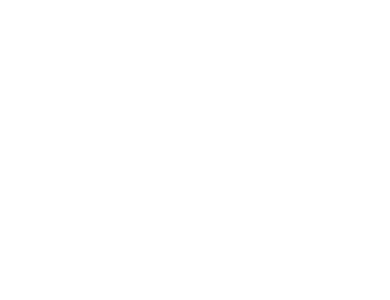
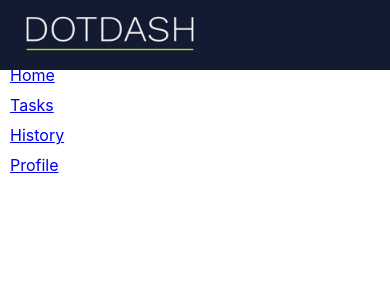
Before and after one commit to Oluniyisrael/dotdash, a React (Create React App) app: page /user in a window 390 px wide. Before the commit this address had no page. Shown: the top 300 px of the page. Built offline with nearby package versions, Linux system fonts and the light colour scheme.

Commit message:
Created new page

```diff
--- a/src/App.js
+++ b/src/App.js
@@ -1,13 +1,16 @@
 import LandingPage from './pages/landingPage/LandingPage';
 import './App.css';
 import {BrowserRouter as Router,Routes,Route} from 'react-router-dom'
+import UserPage from './pages/userPage/UserPage';
 
 function App() {
+  const isLoggedIn = true
   return (
     <div>
    <Router>
     <Routes>
       <Route path='/' element={<LandingPage/>}/>
+      {isLoggedIn && <Route path='/user' element={<UserPage/>}/>}
     </Routes>
    </Router>
 {/* errand sending App */}
--- /dev/null
+++ b/src/components/navBar/NavBar.css
@@ -0,0 +1,43 @@
+nav {
+    display: flex;
+    align-items: center;
+    justify-content: space-between;
+    top: 0;
+    width: auto;
+    background-color:  #131b32;
+    padding: 10px;
+    height: 50px;
+  }
+  #logo{
+    height: 50px;
+    width: 300px;
+  }
+  ul {
+    display: flex;
+    list-style: none;
+    margin: 0;
+    padding: 0;
+  }
+
+  li {
+    margin-left: 10px;
+  }
+
+  @media screen and (max-width: 768px) {
+    nav {
+      flex-direction: column;
+      align-items: flex-start;
+    }
+    #logo{
+        height: 50px;
+        width: 200px;
+      }
+    ul {
+      flex-direction: column;
+      align-items: flex-start;
+    }
+
+    li {
+      margin: 5px 0;
+    }
+  }
--- /dev/null
+++ b/src/components/navBar/NavBar.jsx
@@ -0,0 +1,29 @@
+import React from 'react'
+import logo from '../../assets/images/jps/logoForNav.jpg'
+import './NavBar.css'
+import { Link } from "react-router-dom";
+
+
+function NavBar() {
+  return (
+    <nav>
+        <img src={logo} alt="logo" id='logo'/>
+        <ul>
+        <li>
+          <Link to={''}> Home</Link>
+        </li>
+        <li>
+          <Link to={''}> Tasks</Link>
+        </li>
+        <li>
+          <Link to={''}> History</Link>
+        </li>
+        <li>
+          <Link to={''}> Profile</Link>
+        </li>
+        </ul>
+    </nav>
+  )
+}
+
+export default NavBar
--- /dev/null
+++ b/src/pages/userPage/UserPage.jsx
@@ -0,0 +1,12 @@
+import React from 'react'
+import NavBar from '../../components/navBar/NavBar'
+
+function UserPage() {
+  return (
+    <div>
+        <NavBar/>
+    </div>
+  )
+}
+
+export default UserPage
```
Also changed, not shown: src/assets/images/jps/logoForNav.jpg (added).
